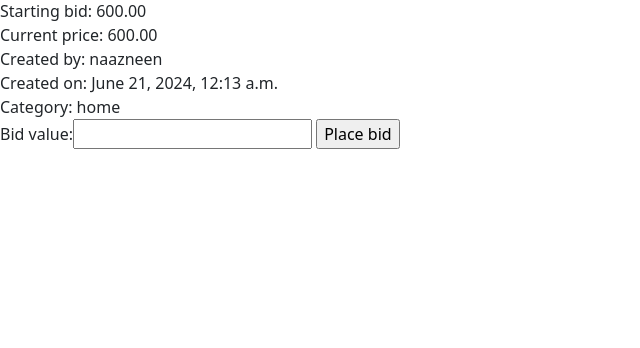
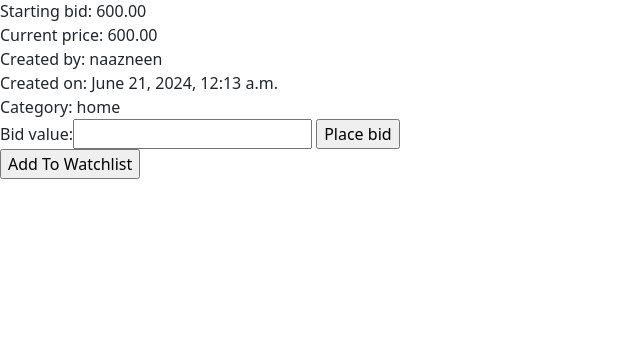
Before and after one commit to IsaJ89/project2commerce, a Django app: page /9 in a window 1280 px wide. Shown: the part 452-800 px from the top of the page, without its empty margins (0-640 px from the left). Run offline with Django 3.2, Linux system fonts and the light colour scheme; the first user in the database is signed in; data comes from the database, SQL or seed files in the repository.

Commit message:
watchlist page intiated.Need to work on connecting each item to its listing page

```diff
--- a/commerce/auctions/admin.py
+++ b/commerce/auctions/admin.py
@@ -8,7 +8,12 @@ class ListingAdmin(admin.ModelAdmin):
 class BidAdmin(admin.ModelAdmin):
     list_display = ("id", "item", "placed_by", "bid_value", "placed_on")
 
+class WatchlistAdmin(admin.ModelAdmin):
+    list_display = ("id", "item" , "user")
+
+
 
 admin.site.register(User)
 admin.site.register(Listing, ListingAdmin)
 admin.site.register(Bid, BidAdmin)
+admin.site.register(Watchlist, WatchlistAdmin)
--- a/commerce/auctions/models.py
+++ b/commerce/auctions/models.py
@@ -5,6 +5,7 @@ from django.utils.timezone import now
 
 class User(AbstractUser):
     pass
+
 
 class Listing(models.Model):
     category_choices = [('fashion','Fashion'),
@@ -40,3 +41,7 @@ class Bid(models.Model):
 
 class Comment(models.Model):
     pass
+
+class Watchlist(models.Model):
+    item = models.ForeignKey(Listing, on_delete=models.CASCADE, related_name="is_watched_by", null=True)
+    user = models.ForeignKey(User, on_delete=models.CASCADE, related_name="watches", null=True)
--- a/commerce/auctions/templates/auctions/layout.html
+++ b/commerce/auctions/templates/auctions/layout.html
@@ -22,6 +22,9 @@
                     <a class="nav-link" href="{% url 'create_listing' %}">Create Listing</a>
                 </li>
                 <li class="nav-item">
+                    <a class="nav-link" href="{% url 'watchlist' %}">Watchlist</a>
+                </li>
+                <li class="nav-item">
                     <a class="nav-link" href="{% url 'logout' %}">Log Out</a>
                 </li>
             {% else %}
--- a/commerce/auctions/templates/auctions/view_listing.html
+++ b/commerce/auctions/templates/auctions/view_listing.html
@@ -29,5 +29,11 @@ View Listing
         <input type="submit" value="Place bid">
     </form>
 </div>
+<div>
+    <form action="{% url 'add_to_watchlist' listing.id %}" method="post">
+        {% csrf_token %}
+        <input type="submit" value="Add To Watchlist">
+    </form>
+</div>
 {% endif %}
 {% endblock %}
--- a/commerce/auctions/urls.py
+++ b/commerce/auctions/urls.py
@@ -10,4 +10,6 @@ urlpatterns = [
     path("register", views.register, name="register"),
     path("listing", views.create_listing, name="create_listing"),
     path("<int:listing_id>", views.view_listing, name="view_listing"),
+    path("watchlist", views.watchlist, name="watchlist"),
+    path("add<int:listing_id>", views.add_to_watchlist, name="add_to_watchlist")
     ] + static(settings.MEDIA_URL, document_root=settings.MEDIA_ROOT)
--- a/commerce/auctions/views.py
+++ b/commerce/auctions/views.py
@@ -5,7 +5,9 @@ from django.http import HttpResponse, HttpResponseRedirect
 from django.shortcuts import render
 from django.urls import reverse
 from .forms import ListingForm, BidForm
-from .models import User, Listing, Bid
+from .models import User, Listing, Bid, Watchlist
+
+
 
 
 
@@ -143,3 +145,18 @@ def view_listing(request, listing_id):
         "listing": listing,
         "bid_form": bid_form
     })
+
+def watchlist(request):
+    watchlist = Watchlist.objects.filter(user=request.user)
+    return render(request, "auctions/watchlist.html", {
+        "watchlist": watchlist
+    })
+
+def add_to_watchlist(request, listing_id):
+    if request.method == "POST":
+        listing = Listing.objects.get(id=listing_id)
+        new_watchlist_object = Watchlist()
+        new_watchlist_object.item = listing
+        new_watchlist_object.user = request.user
+        new_watchlist_object.save()
+        return HttpResponseRedirect(reverse("watchlist"))
```
Also changed, not shown: commerce/auctions/templates/auctions/watchlist.html (added, +14 -0 lines), temp.txt (+0 -11 lines), commerce/auctions/migrations/0031_watchlist.py (added), commerce/db.sqlite3.
